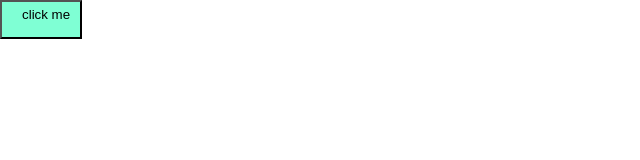
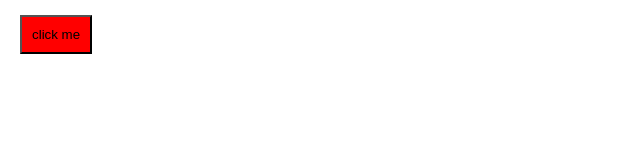
Before and after one commit to Anand7388/CSS-BASIC-TO-ADVANCE, a plain HTML site: page margin/index.html in a window 1280 px wide. Shown: the whole page, without its empty margins (0-640 px from the left). Drawn offline with Linux system fonts and the light colour scheme.

Commit message:
margin property

```diff
--- a/padding/index.html
+++ b/margin/index.html
@@ -3,20 +3,22 @@
 <head>
     <meta charset="UTF-8">
     <meta name="viewport" content="width=device-width, initial-scale=1.0">
-    <title>padding property </title>
+    <title>margin property </title>
     <style>
         * {
-            margin: 0;
-            padding: 0;
+            margin: 0px;
+            padding: 0px;
         }
         #button1 {
-            padding: 5px 10px 15px 20px;
-            background-color: aquamarine;
+            margin: 15px 10px 5px 20px;
+            padding: 10px;
+            background-color: red;
         }
     </style>
+
 </head>
 <body>
-    <button id="button1">click me</button>
+    <button id="button1">click me </button>
 
 </body>
 </html>
```
